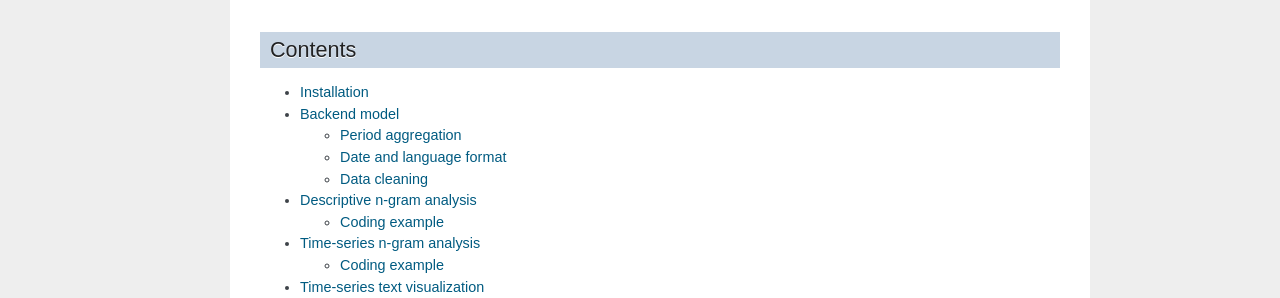
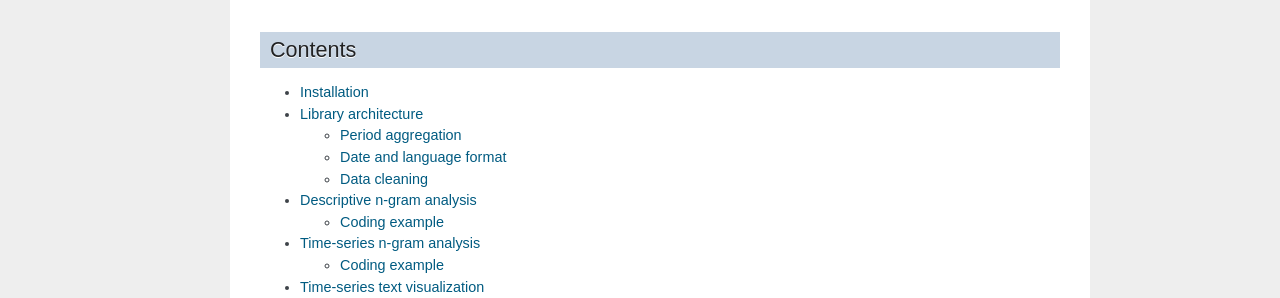
Before and after one commit to PetrKorab/Arabica, a Sphinx documentation site: the page built from docs/source/index.rst, in a window 1280 px wide. Shown: the part 381-679 px from the top of the page. Built offline with Sphinx 7.4.7, drawn with Linux system fonts in a browser that asks for light colours.

Commit message:
Update Library architecture.rst

```diff
--- a/docs/source/Library architecture.rst
+++ b/docs/source/Library architecture.rst
@@ -1,4 +1,4 @@
-Backend model
+Library architecture
 =====
 
 .. image:: arabica_backend.png
```
